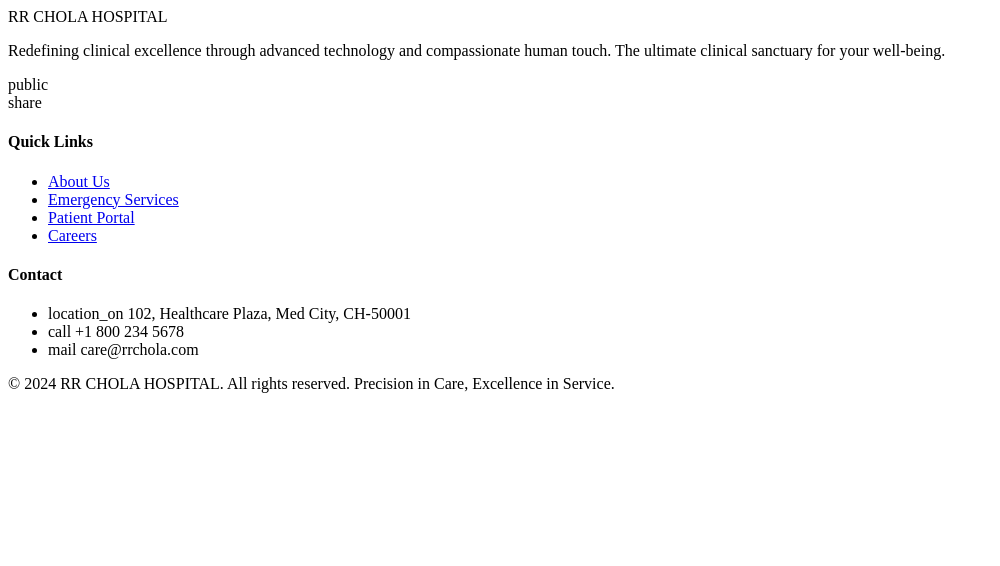
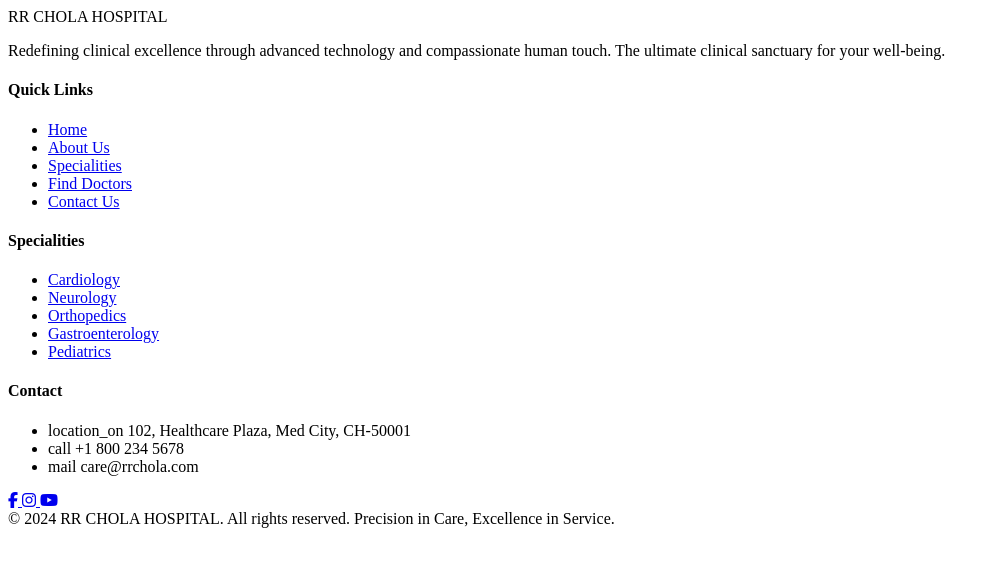
Before and after one commit to Mithunp123/RRchola, a plain HTML site: page footer.html in a window 1280 px wide. Shown: the whole page, without its empty margins (0-1000 px from the left). Drawn offline with Linux system fonts and the light colour scheme.

Commit message:
foooterupdated

```diff
--- a/footer.html
+++ b/footer.html
@@ -1,25 +1,31 @@
+<link rel="stylesheet" href="https://cdnjs.cloudflare.com/ajax/libs/font-awesome/6.5.2/css/all.min.css" referrerpolicy="no-referrer" />
+
 <footer class="bg-slate-950 w-full border-t border-white/10">
-    <div class="grid grid-cols-1 md:grid-cols-3 gap-12 max-w-7xl mx-auto px-8 py-16">
+    <div class="grid grid-cols-1 md:grid-cols-4 gap-12 max-w-7xl mx-auto px-8 py-16">
         <div class="col-span-1 md:col-span-1">
             <div class="text-xl font-bold text-white mb-4">RR CHOLA HOSPITAL</div>
             <p class="font-inter text-sm leading-relaxed text-slate-400 mb-6 text-justify">Redefining clinical excellence through advanced technology and compassionate human touch. The ultimate clinical sanctuary for your well-being.</p>
-            <div class="flex gap-4">
-                <div class="w-8 h-8 bg-white/5 border border-white/10 rounded-full flex items-center justify-center text-white hover:scale-110 transition-transform cursor-pointer">
-                    <span class="material-symbols-outlined text-sm" data-icon="public">public</span>
-                </div>
-                <div class="w-8 h-8 bg-white/5 border border-white/10 rounded-full flex items-center justify-center text-white hover:scale-110 transition-transform cursor-pointer">
-                    <span class="material-symbols-outlined text-sm" data-icon="share">share</span>
-                </div>
-            </div>
         </div>
 
         <div>
             <h4 class="font-bold text-white mb-6">Quick Links</h4>
             <ul class="space-y-4">
-                <li><a class="text-slate-400 hover:text-purple-300 hover:translate-x-1 transition-transform duration-200 block text-sm" href="#">About Us</a></li>
-                <li><a class="text-slate-400 hover:text-purple-300 hover:translate-x-1 transition-transform duration-200 block text-sm" href="#">Emergency Services</a></li>
-                <li><a class="text-slate-400 hover:text-purple-300 hover:translate-x-1 transition-transform duration-200 block text-sm" href="#">Patient Portal</a></li>
-                <li><a class="text-slate-400 hover:text-purple-300 hover:translate-x-1 transition-transform duration-200 block text-sm" href="#">Careers</a></li>
+                <li><a class="text-slate-400 hover:text-purple-300 hover:translate-x-1 transition-transform duration-200 block text-sm" href="index.html">Home</a></li>
+                <li><a class="text-slate-400 hover:text-purple-300 hover:translate-x-1 transition-transform duration-200 block text-sm" href="about-us.html">About Us</a></li>
+                <li><a class="text-slate-400 hover:text-purple-300 hover:translate-x-1 transition-transform duration-200 block text-sm" href="specialities.html">Specialities</a></li>
+                <li><a class="text-slate-400 hover:text-purple-300 hover:translate-x-1 transition-transform duration-200 block text-sm" href="find-doctors.html">Find Doctors</a></li>
+                <li><a class="text-slate-400 hover:text-purple-300 hover:translate-x-1 transition-transform duration-200 block text-sm" href="contact-us.html">Contact Us</a></li>
+            </ul>
+        </div>
+
+        <div>
+            <h4 class="font-bold text-white mb-6">Specialities</h4>
+            <ul class="space-y-4">
+                <li><a class="text-slate-400 hover:text-purple-300 hover:translate-x-1 transition-transform duration-200 block text-sm" href="cardiology.html">Cardiology</a></li>
+                <li><a class="text-slate-400 hover:text-purple-300 hover:translate-x-1 transition-transform duration-200 block text-sm" href="cardiology.html">Neurology</a></li>
+                <li><a class="text-slate-400 hover:text-purple-300 hover:translate-x-1 transition-transform duration-200 block text-sm" href="cardiology.html">Orthopedics</a></li>
+                <li><a class="text-slate-400 hover:text-purple-300 hover:translate-x-1 transition-transform duration-200 block text-sm" href="cardiology.html">Gastroenterology</a></li>
+                <li><a class="text-slate-400 hover:text-purple-300 hover:translate-x-1 transition-transform duration-200 block text-sm" href="cardiology.html">Pediatrics</a></li>
             </ul>
         </div>
 
@@ -39,6 +45,17 @@
                     care@rrchola.com
                 </li>
             </ul>
+            <div class="mt-6 flex items-center gap-3">
+                <a class="w-9 h-9 bg-white/5 border border-white/10 rounded-full flex items-center justify-center text-white hover:scale-110 hover:bg-white/10 transition-transform" aria-label="Facebook" href="#">
+                    <i class="fa-brands fa-facebook-f text-sm"></i>
+                </a>
+                <a class="w-9 h-9 bg-white/5 border border-white/10 rounded-full flex items-center justify-center text-white hover:scale-110 hover:bg-white/10 transition-transform" aria-label="Instagram" href="#">
+                    <i class="fa-brands fa-instagram text-sm"></i>
+                </a>
+                <a class="w-9 h-9 bg-white/5 border border-white/10 rounded-full flex items-center justify-center text-white hover:scale-110 hover:bg-white/10 transition-transform" aria-label="YouTube" href="#">
+                    <i class="fa-brands fa-youtube text-sm"></i>
+                </a>
+            </div>
         </div>
 
     </div>
```
